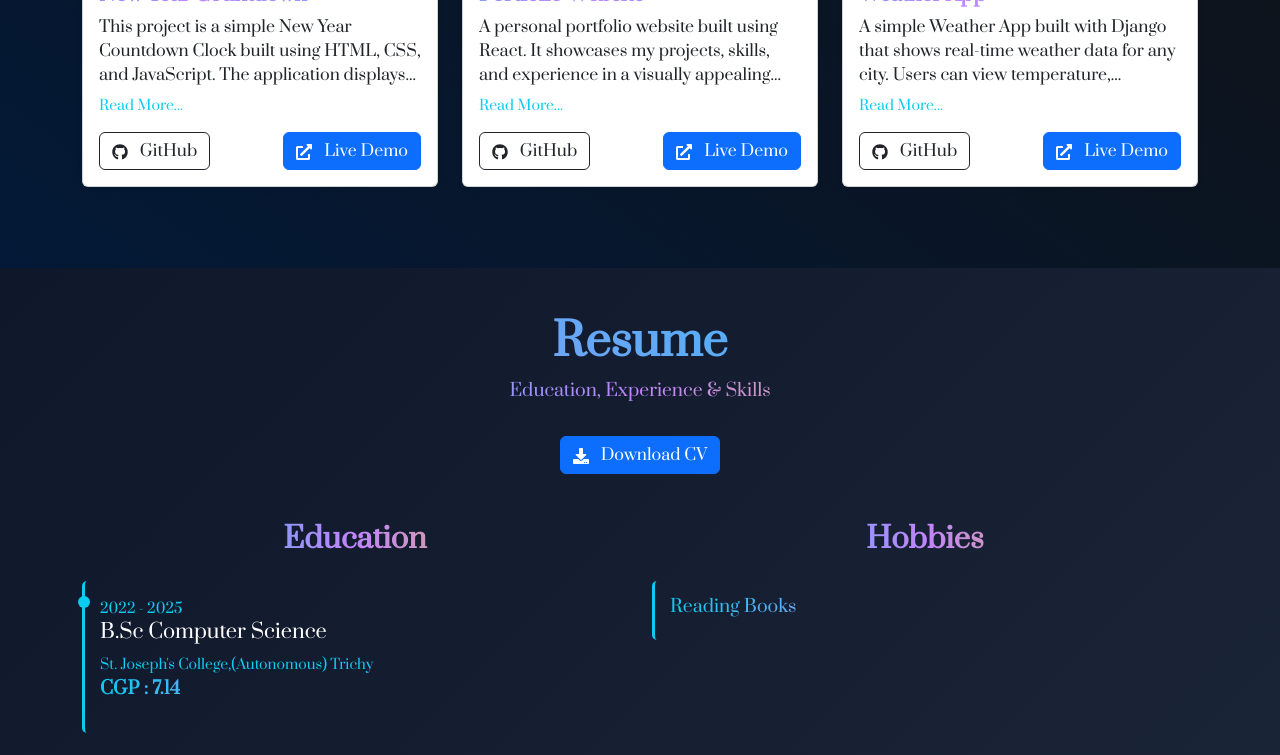
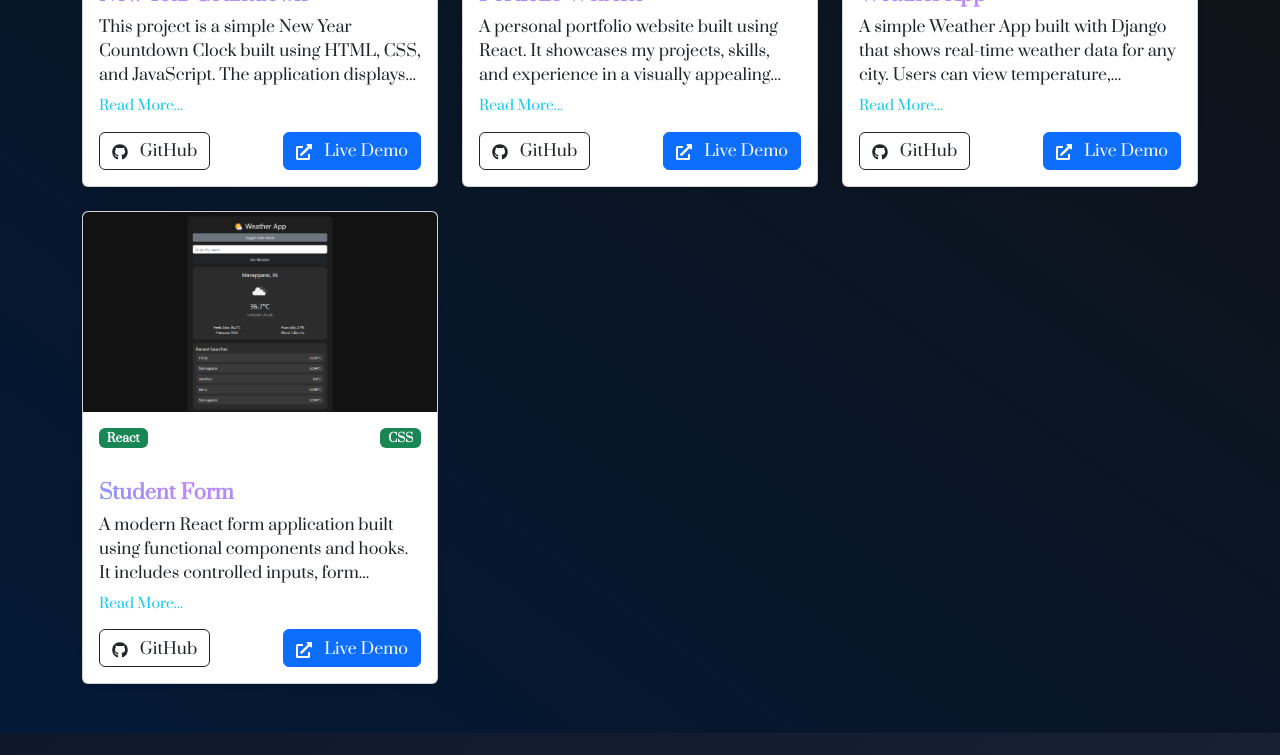
Before and after one commit to simonwsesuraj/Portfolio, a React (Vite) app: page / in a window 1280 px wide. Shown: the part 2000-2755 px from the top of the page. Built offline with nearby package versions, Linux system fonts and the light colour scheme.

Commit message:
Project-Updated

```diff
--- a/index.html
+++ b/index.html
@@ -16,11 +16,6 @@
     <meta property="og:url" content="https://simonsesuraj.vercel.app/" />
     <meta property="og:type" content="website" />
 
-    <!-- Twitter Card -->
-    <meta name="twitter:card" content="summary_large_image" />
-    <meta name="twitter:title" content="Simon Sesuraj | Portfolio" />
-    <meta name="twitter:description" content="Full Stack Developer Portfolio - Explore my projects and skills." />
-    <meta name="twitter:image" content="https://simonsesuraj.vercel.app/og-image.png" />
 
     <!-- Theme -->
     <meta name="theme-color" content="#000000" />
--- a/src/data/projectsData.js
+++ b/src/data/projectsData.js
@@ -1,6 +1,8 @@
 import NewYearCountdown from "../assets/projects/NewyearCountdown.png";
 import PortfolioWesite from "../assets/projects/PortfolioWebsite.png";
 import WeatherApp from "../assets/projects/WeatherApp.png";
+import StudentForm from "../assets/projects/StudentForm.png";
+
 export const projects = [
   {
     id: 1,
@@ -25,9 +27,18 @@ export const projects = [
     id: 3,
     title: "Weather App",
     description: "A simple Weather App built with Django that shows real-time weather data for any city. Users can view temperature, humidity, pressure, and conditions through a clean, responsive UI. Great for learning API integration and dynamic web development. ",
-    image: WeatherApp,
+    image: StudentForm,
     github: "https://github.com/simonwsesuraj/WeatherApp-Django-",
     live : "https://weatherapp-django-6mwq.onrender.com//",
     tech: ["Django","Css","Bootstrap"],
   },
+  {
+    id: 4,
+    title: "Student Form",
+    description: "A modern React form application built using functional components and hooks. It includes controlled inputs, form validation, and dynamic state handling to efficiently manage user data submission.  ",
+    image: WeatherApp,
+    github: "https://github.com/simonwsesuraj/StudentForm-React-",
+    live : "https://student-form-react-ivory.vercel.app/",
+    tech: ["React","CSS"],
+  },
 ];
```
Also changed, not shown: src/assets/projects/StudentForm.png (added).
